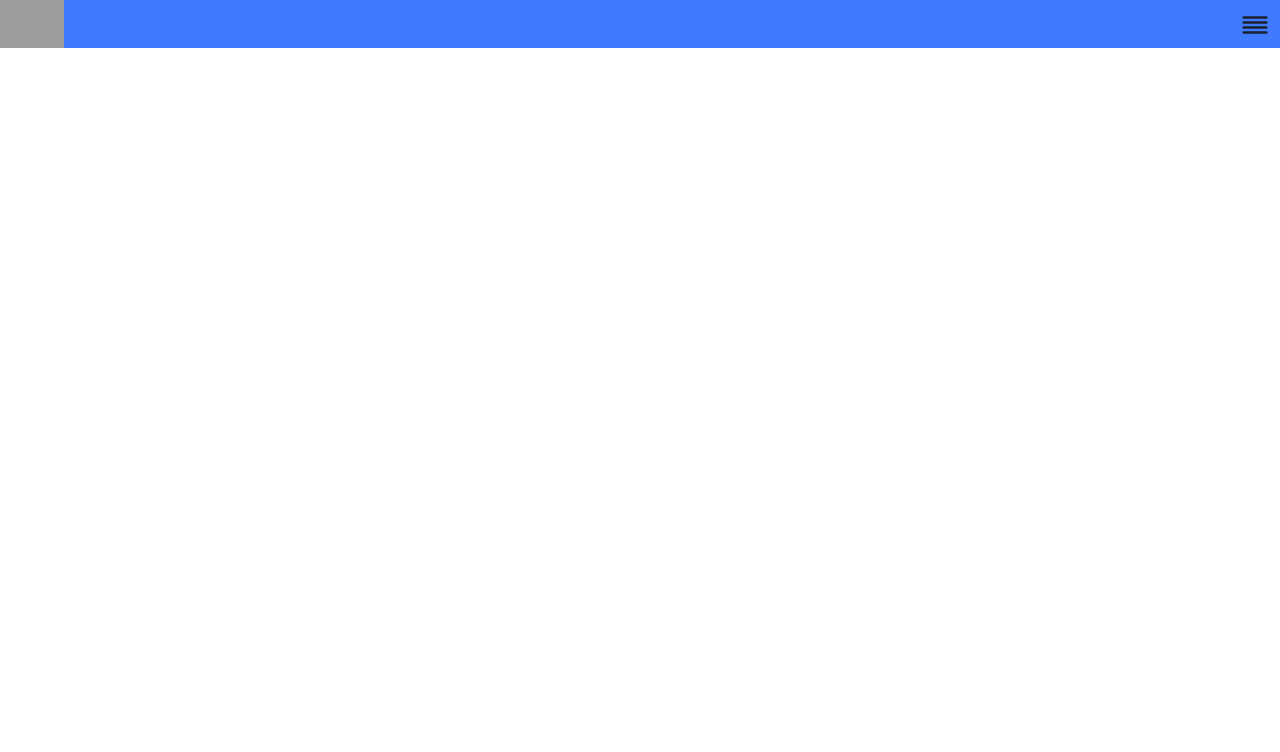
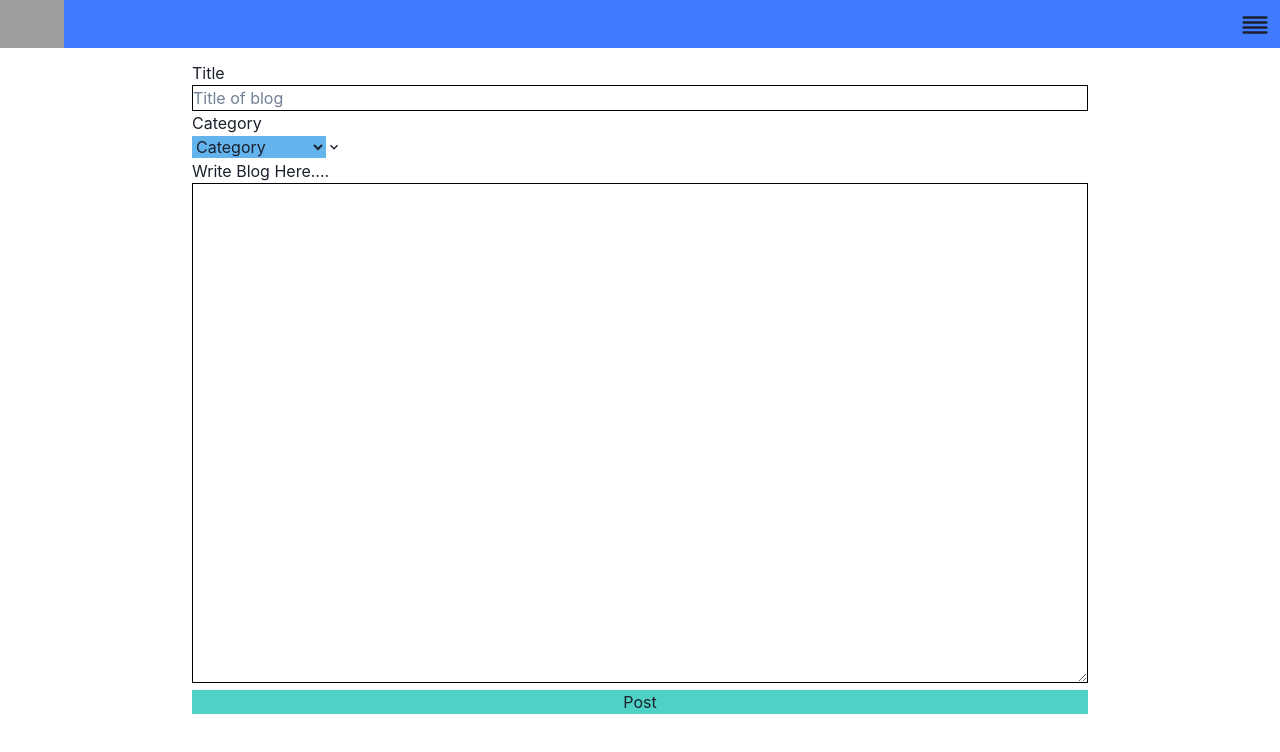
Before and after one commit to erGaurav13/blog-app, a React (Create React App) app in the folder frontend/my-app/: page /blog in a window 1280 px wide. Shown: the top 752 px of the page. Built offline with nearby package versions, Linux system fonts and the light colour scheme; grey boxes are pictures that could not be loaded.

Commit message:
blog add

```diff
--- a/frontend/my-app/package.json
+++ b/frontend/my-app/package.json
@@ -12,7 +12,7 @@
     "@testing-library/user-event": "^13.5.0",
     "axios": "^1.4.0",
     "dotenv": "^16.0.3",
-    "framer-motion": "^10.12.10",
+    "framer-motion": "^10.12.12",
     "react": "^18.2.0",
     "react-dom": "^18.2.0",
     "react-icons": "^4.8.0",
--- a/frontend/my-app/src/AllPages/Blog.jsx
+++ b/frontend/my-app/src/AllPages/Blog.jsx
@@ -1,4 +1,37 @@
+import { Box, Button, FormControl,   FormLabel, Input, Select, Textarea } from "@chakra-ui/react"
+import { useState } from "react"
+
+let obj={
+    title:"",
+    content:"",
+    email:"abc@gmail.com",
+    category:""
+}
 export const Blog=()=>{
-    return <>
-    </>
+
+const [state,setState]=useState(obj)
+  const handelChange=(e)=>{
+      const {name,value}=e.target;
+      setState({...state,[name]:value})
+  }
+console.log(state)
+
+    return <Box>
+                <FormControl m="auto" mt="1%"    w="70%">
+     <FormLabel>Title</FormLabel>
+    <Input onChange={handelChange} type='text' name="title" w={"100%"} placeholder="Title of blog"   border={"1px solid black"}/>
+    <FormLabel>Category</FormLabel>
+    <Select bg="blue.300" spacing={3} name="category" placeholder='Category' onChange={handelChange}>
+  <option value='General'>General</option>
+  <option value='Techenical'>Techenical</option>
+  <option value='Health'>Health</option>
+</Select>
+    <FormLabel>Write Blog Here....</FormLabel>
+   <Textarea  onChange={handelChange} name="content" w={"100%"} h={"500px"} border={"1px solid black"} >
+                </Textarea>
+                <Button w="100%" bg="teal.300">Post</Button>
+    </FormControl>
+
+
+    </Box>
 }
--- a/frontend/my-app/src/Component/PostCard.jsx
+++ b/frontend/my-app/src/Component/PostCard.jsx
@@ -7,8 +7,8 @@ export const PostCard=({email,category,content,likes,title,comments
             <Heading>Author : {email}</Heading>
             <Container>{content}</Container>
             <Button>Like {likes}</Button>
-            <Box><Input name="email"   placeholder='Comments' />
-                  <Button>Comment</Button>
+             <Box display={"flex"} justifyContent={"space-between"}> <Input w="70%" name="email"   placeholder='Comments' />
+                   <Button bg='teal.300' p={"2px"} variant='solid'>Comment</Button>
              </Box>
 
     </Box>
--- a/frontend/my-app/src/index.js
+++ b/frontend/my-app/src/index.js
@@ -11,11 +11,11 @@ import {store} from "../src/Redux/store"
 root.render(
   <React.StrictMode>
     <BrowserRouter>
+      <Provider store={store}>
     <ChakraBaseProvider>
-      <Provider store={store}>
                 <App />
+    </ChakraBaseProvider>
                 </Provider>
-    </ChakraBaseProvider>
     </BrowserRouter>
   </React.StrictMode>
 );
```
Also changed, not shown: 1 other file (tests, documents, lock files or other folders).
